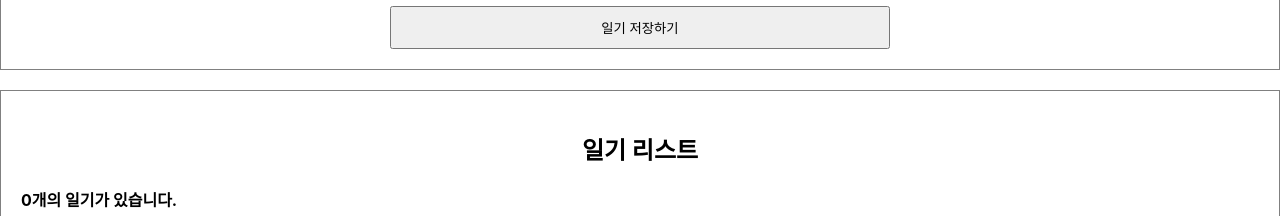
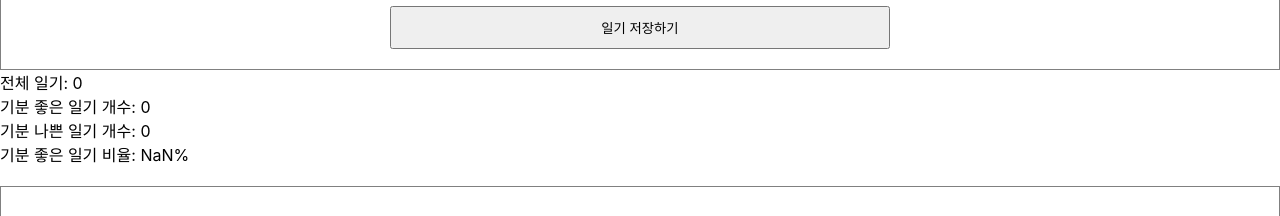
Before and after one commit to minz-cha/simpleDiary, a React (Create React App) app: page / in a window 1280 px wide. Shown: the part 404-620 px from the top of the page. Built offline with nearby package versions, Linux system fonts and the light colour scheme; no server answers.

Commit message:
useMemo를 통해 감정 분석

```diff
--- a/src/App.js
+++ b/src/App.js
@@ -1,9 +1,7 @@
-import { useEffect, useRef, useState } from 'react'
+import { useEffect, useMemo, useRef, useState } from 'react'
 import './App.css'
 import DiaryEditor from './DiaryEditor'
 import DiaryList from './DiaryList'
-
-//https://jsonplaceholder.typicode.com/comments
 
 function App() {
   const [data, setData] = useState([])
@@ -58,9 +56,24 @@ function App() {
     )
   }
 
+  const getDiaryAnalysis = useMemo(() => {
+    console.log("일기 분석 시작")
+    const goodCount = data.filter((it) => it.emotion >= 3).length
+    const badCount = data.length - goodCount
+    const goodRatio = (goodCount / data.length) * 100
+    return { goodCount, badCount, goodRatio }
+  }, [data.length])
+
+  const { goodCount, badCount, goodRatio } = getDiaryAnalysis
+
   return (
     <div className='App'>
       <DiaryEditor onCreate={onCreate} />
+      <div>전체 일기: {data.length}</div>
+      <div>기분 좋은 일기 개수: {goodCount}</div>
+      <div>기분 나쁜 일기 개수: {badCount}</div>
+      {/* 소수점 둘째자리까지 */}
+      <div>기분 좋은 일기 비율: {goodRatio.toFixed(2)}%</div>
       <DiaryList onEdit={onEdit} onRemove={onRemove} diaryList={data} />
     </div>
   );
```
